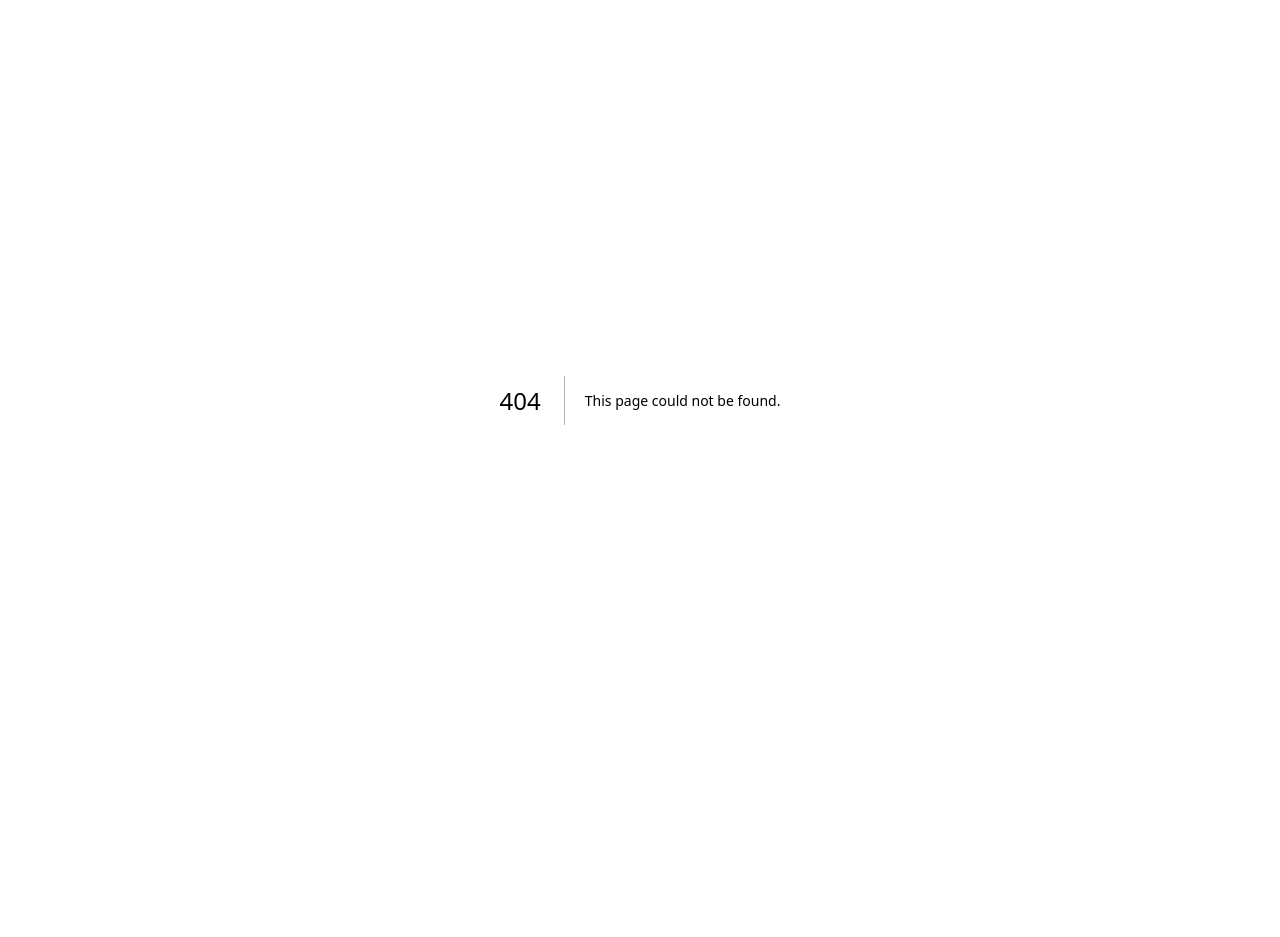
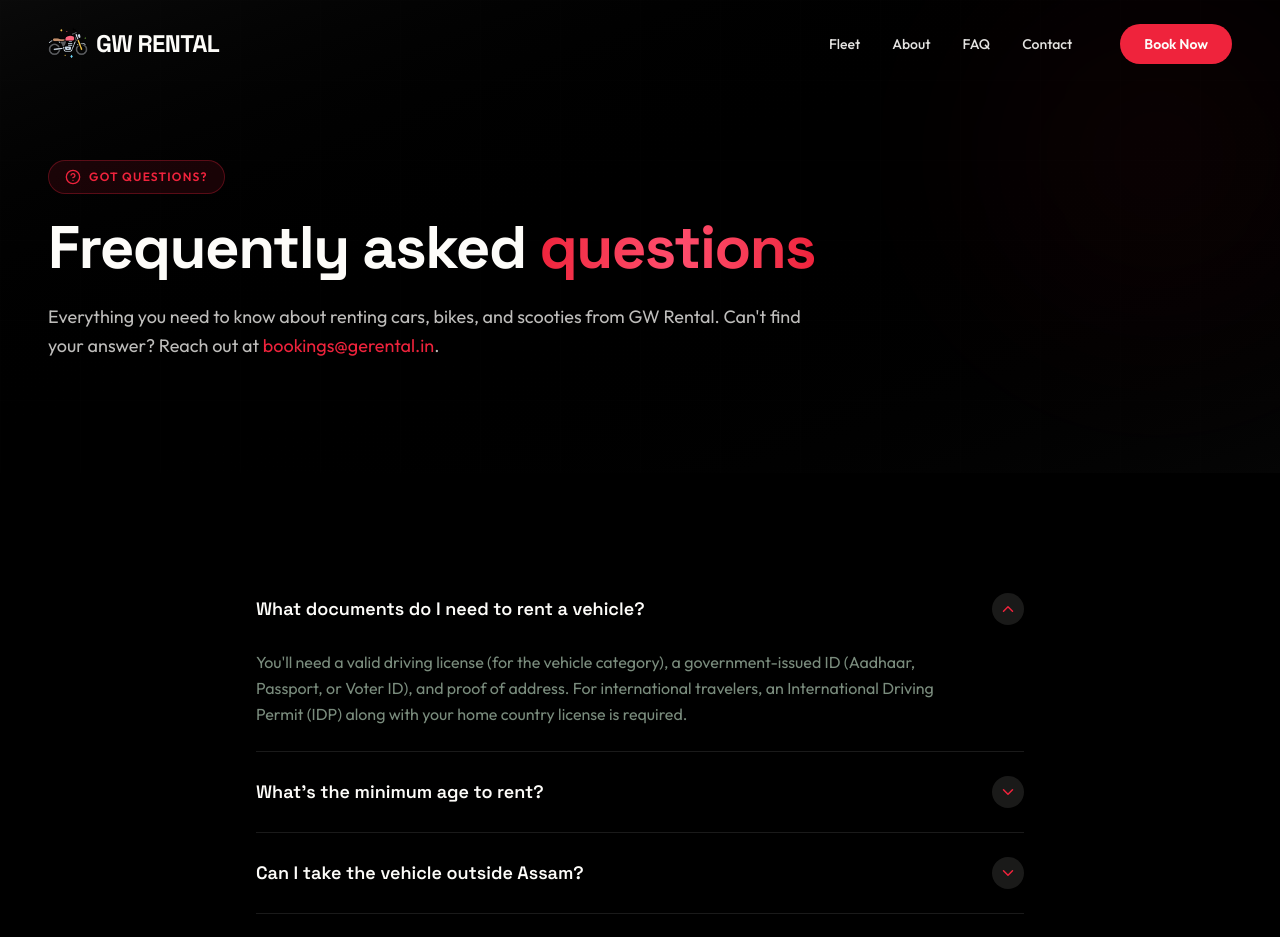
Before and after one commit to Byte-Tech-Co/GE-Rental, a Next.js app: page /faq in a window 1280 px wide. Before the commit this address had no page. Shown: the top 937 px of the page. Before the commit the page ends 800 px from the top, so only its background shows below. Built offline with nearby package versions, Linux system fonts and the light colour scheme.

Commit message:
add faq page

```diff
--- /dev/null
+++ b/app/faq/layout.tsx
@@ -0,0 +1,15 @@
+import type { Metadata } from "next";
+
+export const metadata: Metadata = {
+  title: "FAQ | GW Rental",
+  description:
+    "Frequently asked questions about renting cars, bikes, and scooties in Guwahati. Documents, cancellation, fuel, insurance, and more.",
+};
+
+export default function FaqLayout({
+  children,
+}: {
+  children: React.ReactNode;
+}) {
+  return children;
+}
--- /dev/null
+++ b/app/faq/page.tsx
@@ -0,0 +1,210 @@
+"use client";
+
+import { useState } from "react";
+import { motion, AnimatePresence } from "framer-motion";
+import { Navbar } from "@/components/sections/Navbar";
+import { Footer } from "@/components/sections/Footer";
+import Link from "next/link";
+import { ChevronDown, ArrowRight, HelpCircle } from "lucide-react";
+
+const faqs = [
+  {
+    q: "What documents do I need to rent a vehicle?",
+    a: "You'll need a valid driving license (for the vehicle category), a government-issued ID (Aadhaar, Passport, or Voter ID), and proof of address. For international travelers, an International Driving Permit (IDP) along with your home country license is required.",
+  },
+  {
+    q: "What's the minimum age to rent?",
+    a: "You must be at least 21 years old to rent a bike or scooty, and 23 years old to rent a car or SUV. A valid driving license held for at least 1 year is required for four-wheelers.",
+  },
+  {
+    q: "Can I take the vehicle outside Assam?",
+    a: "Yes! Our vehicles can be taken to Meghalaya, Arunachal Pradesh, Nagaland, and other Northeast states. Some restrictions may apply for certain border areas—please confirm with us before your trip. Interstate permits are included where required.",
+  },
+  {
+    q: "What's your cancellation policy?",
+    a: "Free cancellation up to 24 hours before pickup. Cancellations within 24 hours incur a 50% charge. No-shows are charged the full rental amount. We recommend booking with flexibility for travel plans.",
+  },
+  {
+    q: "Do you offer delivery or pickup from my location?",
+    a: "We offer free pickup from our Guwahati office (Opposite ASTC Office, Near Paltan Bazaar). Delivery to hotels or the airport within Guwahati city is available for a nominal fee. Contact us to arrange.",
+  },
+  {
+    q: "What payment methods do you accept?",
+    a: "We accept UPI, credit/debit cards, net banking, and cash. A security deposit (refundable) is required at pickup. For online bookings, we accept full payment in advance or a partial advance with the balance at pickup.",
+  },
+  {
+    q: "How does fuel work?",
+    a: "Vehicles are provided with a full tank. Return with a full tank, or we'll refuel at market rate plus a small service charge. For long trips, we can provide fuel guidance for remote areas.",
+  },
+  {
+    q: "What if I have an accident or breakdown?",
+    a: "All our vehicles are insured. In case of an accident, contact us immediately—we'll guide you through the process. For breakdowns, we offer 24/7 roadside assistance within the Northeast. Our team will arrange towing or on-site repair.",
+  },
+  {
+    q: "What are your operating hours?",
+    a: "We're open Mon–Sun, 7:00 AM–9:00 PM. Pickups and returns can be scheduled within these hours. For early-morning departures (before 7 AM), advance booking with prior arrangement is possible.",
+  },
+  {
+    q: "Can I extend my rental during my trip?",
+    a: "Yes! Extensions are subject to vehicle availability. Contact us at least 24 hours before your scheduled return. Additional days are charged at our standard daily rate. Same-day extensions may incur a small convenience fee.",
+  },
+];
+
+function FaqItem({
+  question,
+  answer,
+  isOpen,
+  onToggle,
+  index,
+}: {
+  question: string;
+  answer: string;
+  isOpen: boolean;
+  onToggle: () => void;
+  index: number;
+}) {
+  return (
+    <motion.div
+      initial={{ opacity: 0, y: 12 }}
+      whileInView={{ opacity: 1, y: 0 }}
+      viewport={{ once: true }}
+      transition={{ duration: 0.4, delay: index * 0.05 }}
+      className="border-b border-[var(--color-brand-white)]/10 last:border-0"
+    >
+      <button
+        onClick={onToggle}
+        className="w-full py-6 flex items-center justify-between gap-4 text-left group"
+      >
+        <span className="font-heading font-semibold text-lg text-[var(--color-brand-white)] group-hover:text-[var(--color-red)] transition-colors pr-4">
+          {question}
+        </span>
+        <motion.span
+          animate={{ rotate: isOpen ? 180 : 0 }}
+          transition={{ duration: 0.3 }}
+          className="flex-shrink-0 w-8 h-8 rounded-full bg-[var(--color-brand-white)]/10 flex items-center justify-center text-[var(--color-red)]"
+        >
+          <ChevronDown size={18} />
+        </motion.span>
+      </button>
+      <AnimatePresence>
+        {isOpen && (
+          <motion.div
+            initial={{ height: 0, opacity: 0 }}
+            animate={{ height: "auto", opacity: 1 }}
+            exit={{ height: 0, opacity: 0 }}
+            transition={{ duration: 0.3, ease: "easeInOut" }}
+            className="overflow-hidden"
+          >
+            <p className="pb-6 text-[var(--color-brand-muted)] leading-relaxed pl-0 pr-12">
+              {answer}
+            </p>
+          </motion.div>
+        )}
+      </AnimatePresence>
+    </motion.div>
+  );
+}
+
+export default function FaqPage() {
+  const [openIndex, setOpenIndex] = useState<number | null>(0);
+
+  return (
+    <main className="min-h-screen bg-[var(--color-brand-white)]">
+      <Navbar />
+
+      {/* Hero Section */}
+      <section className="relative pt-32 pb-20 md:pt-40 md:pb-28 overflow-hidden">
+        <div className="absolute inset-0 bg-gradient-to-br from-[#0a0a0a] via-[#000000] to-[#050505]" />
+        <div
+          className="absolute inset-0 opacity-[0.04] pointer-events-none"
+          style={{
+            backgroundImage: `linear-gradient(rgba(253,252,249,0.1) 1px, transparent 1px), linear-gradient(90deg, rgba(253,252,249,0.1) 1px, transparent 1px)`,
+            backgroundSize: "80px 80px",
+          }}
+        />
+        <motion.div
+          animate={{ scale: [1, 1.2, 1], opacity: [0.2, 0.35, 0.2] }}
+          transition={{ duration: 8, repeat: Infinity, ease: "easeInOut" }}
+          className="absolute top-[-20%] right-[-10%] w-[500px] h-[500px] rounded-full bg-[radial-gradient(circle,_rgba(239,35,60,0.2)_0%,_transparent_70%)] blur-3xl pointer-events-none"
+        />
+
+        <div className="container mx-auto px-6 md:px-12 relative z-10">
+          <motion.div
+            initial={{ opacity: 0, y: 24 }}
+            animate={{ opacity: 1, y: 0 }}
+            transition={{ duration: 0.7 }}
+            className="max-w-3xl"
+          >
+            <div className="inline-flex items-center gap-2 mb-6 px-4 py-2 rounded-full border border-[var(--color-red)]/30 bg-[var(--color-red)]/10">
+              <HelpCircle className="w-4 h-4 text-[var(--color-red)]" />
+              <span className="text-[var(--color-red)] text-xs uppercase tracking-widest font-semibold">
+                Got Questions?
+              </span>
+            </div>
+            <h1 className="text-4xl md:text-5xl lg:text-6xl font-heading font-bold text-[var(--color-brand-white)] mb-6 tracking-tight">
+              Frequently asked{" "}
+              <span className="bg-gradient-to-r from-[var(--color-red)] via-[#ff4d6d] to-[var(--color-red)] bg-clip-text text-transparent">
+                questions
+              </span>
+            </h1>
+            <p className="text-lg text-[var(--color-brand-white)]/75 leading-relaxed">
+              Everything you need to know about renting cars, bikes, and scooties from GW Rental. Can&apos;t find your answer? Reach out at{" "}
+              <a
+                href="mailto:bookings@gerental.in"
+                className="text-[var(--color-red)] hover:underline"
+              >
+                bookings@gerental.in
+              </a>
+              .
+            </p>
+          </motion.div>
+        </div>
+      </section>
+
+      {/* FAQ Accordion */}
+      <section className="py-16 md:py-24 bg-[var(--color-forest)]">
+        <div className="container mx-auto px-6 md:px-12">
+          <div className="max-w-3xl mx-auto">
+            {faqs.map((faq, i) => (
+              <FaqItem
+                key={i}
+                question={faq.q}
+                answer={faq.a}
+                isOpen={openIndex === i}
+                onToggle={() => setOpenIndex(openIndex === i ? null : i)}
+                index={i}
+              />
+            ))}
+          </div>
+        </div>
+      </section>
+
+      {/* CTA Section */}
+      <section className="py-20 md:py-28 bg-[var(--color-brand-white)]">
+        <div className="container mx-auto px-6 md:px-12">
+          <motion.div
+            initial={{ opacity: 0, y: 20 }}
+            whileInView={{ opacity: 1, y: 0 }}
+            viewport={{ once: true }}
+            className="max-w-2xl mx-auto text-center"
+          >
+            <h2 className="text-3xl md:text-4xl font-heading font-bold text-[var(--color-forest)] mb-6">
+              Ready to hit the road?
+            </h2>
+            <p className="text-[var(--color-forest)]/70 mb-8">
+              Browse our fleet and book your ride for your next Northeast adventure.
+            </p>
+            <Link
+              href="/vehicles"
+              className="inline-flex items-center gap-2 bg-[var(--color-red)] text-[var(--color-brand-white)] px-8 py-4 rounded-full font-semibold hover:bg-[#d90429] hover:shadow-[0_4px_14px_0_rgba(239,35,60,0.39)] transition-all transform hover:-translate-y-0.5"
+            >
+              Explore the Fleet <ArrowRight size={18} />
+            </Link>
+          </motion.div>
+        </div>
+      </section>
+
+      <Footer />
+    </main>
+  );
+}
--- a/components/sections/Footer.tsx
+++ b/components/sections/Footer.tsx
@@ -59,7 +59,7 @@ export function Footer() {
               <li><a href="/about" className="text-[var(--color-brand-white)]/70 hover:text-[var(--color-red)] transition-colors text-sm">About Us</a></li>
               <li><a href="#" className="text-[var(--color-brand-white)]/70 hover:text-[var(--color-red)] transition-colors text-sm">How it Works</a></li>
               <li><a href="#" className="text-[var(--color-brand-white)]/70 hover:text-[var(--color-red)] transition-colors text-sm">Destinations</a></li>
-              <li><a href="#" className="text-[var(--color-brand-white)]/70 hover:text-[var(--color-red)] transition-colors text-sm">FAQ & Support</a></li>
+              <li><a href="/faq" className="text-[var(--color-brand-white)]/70 hover:text-[var(--color-red)] transition-colors text-sm">FAQ & Support</a></li>
               <li><a href="#" className="text-[var(--color-brand-white)]/70 hover:text-[var(--color-red)] transition-colors text-sm">Become a Partner</a></li>
             </ul>
           </div>
--- a/components/sections/Navbar.tsx
+++ b/components/sections/Navbar.tsx
@@ -21,7 +21,7 @@ export function Navbar() {
   const navLinks = [
     { name: "Fleet", href: "/vehicles" },
     { name: "About", href: "/about" },
-    { name: "FAQ", href: "#faq" },
+    { name: "FAQ", href: "/faq" },
     { name: "Contact", href: "#contact" },
   ];
 
```
